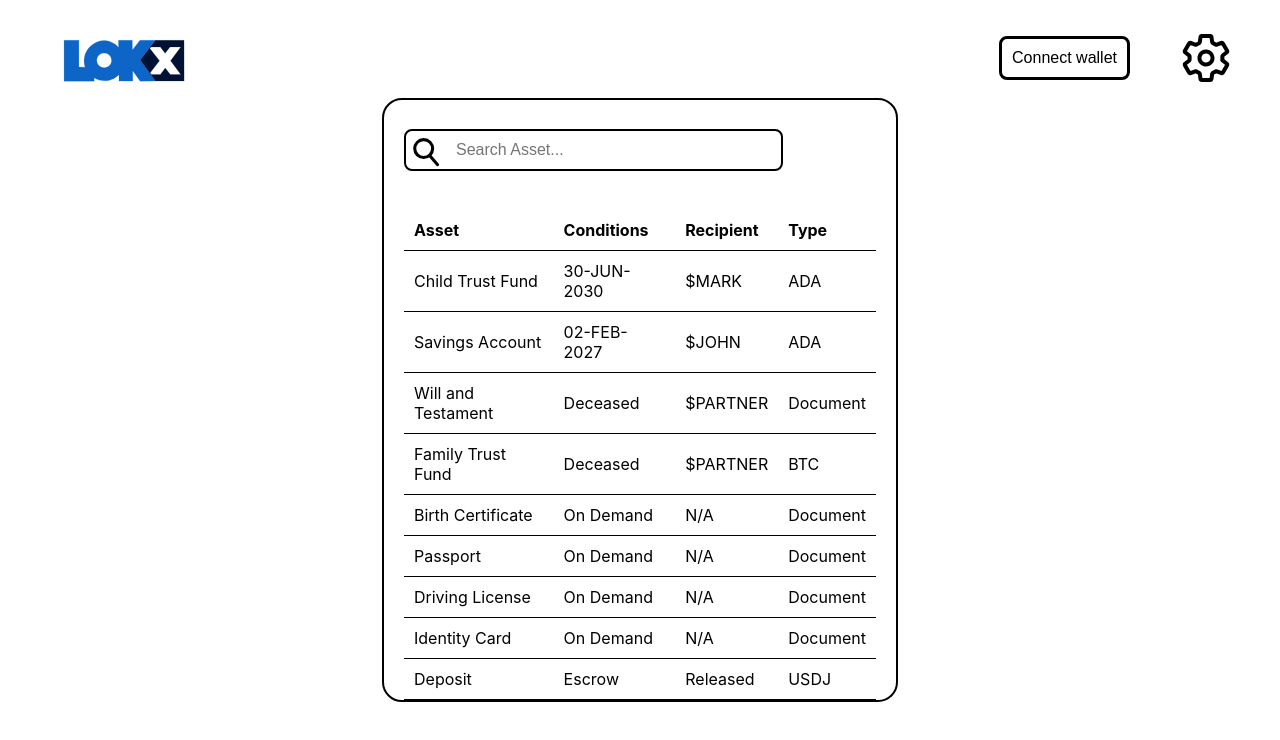
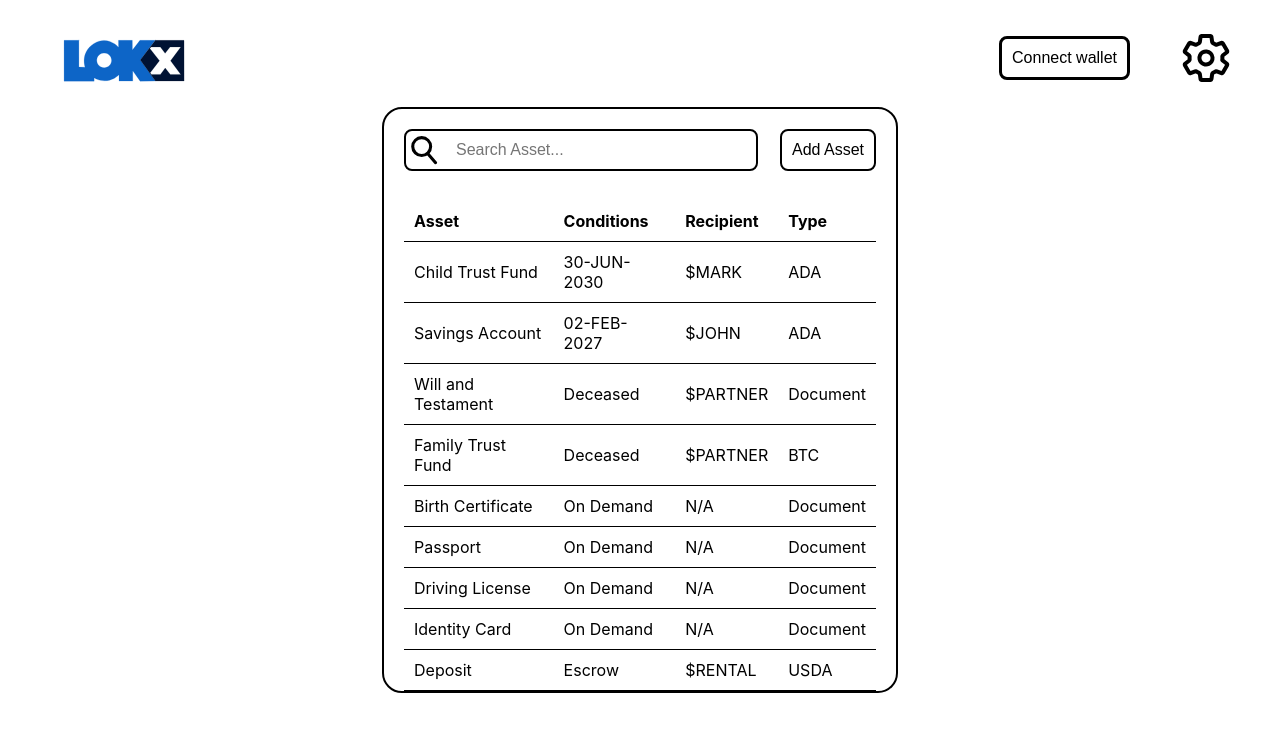
Before and after one commit to lokx-io/webUI, a React (Create React App) app in the folder lokx-web-pov/: page / in a window 1280 px wide. Shown: the top 740 px of the page. Built offline with nearby package versions, Linux system fonts and the light colour scheme.

Commit message:
More css tweaks plus Add button

```diff
--- a/lokx-web-pov/src/App.css
+++ b/lokx-web-pov/src/App.css
@@ -35,20 +35,21 @@
 }
 
 .Search-bar {
-  position: relative;
-  height: 60px;
   padding: 20px;
+  min-height: fit-content;
+  width: fit-content%;
+  display: grid;
+  grid-template-columns: 3fr 1fr;
 }
 
 .Search-input {
-  width: 140%;
+  width: 100%;
   box-sizing: border-box;
   border: 2px solid black;
   border-radius: 8px;
   font-size: 16px;
   background-color: white;
   background-image: url('./icon-search.svg');
-  background-position: 2px 2px;
   background-repeat: no-repeat;
   background-size: contain;
   padding: 10px 10px 10px 50px;
@@ -62,6 +63,14 @@
   padding: 10px 10px 10px 10px;
 }
 
+.Add-button{
+  border: 2px solid black;
+  background-color: white;
+  border-radius: 8px;
+  font-size: 16px;
+  padding: 10px 10px 10px 10px;
+}
+
 .Asset-div {
   padding-left: 20px;
   padding-right: 20px;
@@ -69,6 +78,7 @@
 }
 
 .Asset-table {
+  position: relative;
   width: 100%;
   border-collapse: collapse;
   border-bottom: 1pt solid black;
@@ -89,7 +99,8 @@
   -webkit-transform: translate(-50%, -50%);
   transform: translate(-50%, -50%);
   width: 40%;
-  min-height: 60%;
+  min-height: 60vh;
+  height: fit-content;
   border-radius: 20px;
   border: 2px solid black;
 }
--- a/lokx-web-pov/src/App.tsx
+++ b/lokx-web-pov/src/App.tsx
@@ -14,6 +14,19 @@ function MyWallet() {
   }
   return (
     <button className="Wallet-button d-block ml-auto" onClick={handleClick}>Connect wallet</button>
+  );
+}
+
+function AddAsset() {
+  const [count, setCount] = useState(0);
+  function handleClick() {
+    setCount(count+1);
+    alert(`You clicked me ${count} times!`);
+  }
+  return (
+    <div>
+      <button className="Add-button d-block ml-auto" onClick={handleClick}>Add Asset</button>
+    </div>
   );
 }
 
@@ -65,13 +78,14 @@ function AssetSortableList({ assets, assetSearchBarText }) {
 function AssetSearchBar({assetSearchBarText, onAssetSearchBarTextChange}) {
   return (
     <div className="Search-bar">
-    <form className="Vertical-center">
+      <form>
         <input className="Search-input"
           type="text"
           value={assetSearchBarText}
           placeholder="Search Asset..."
           onChange={(e) => onAssetSearchBarTextChange(e.target.value)}/>
       </form>
+      <AddAsset />
     </div>
   );
 }
@@ -109,7 +123,7 @@ const ASSETS = [
   { assetName: "Passport", assetConditions: "On Demand", assetRecipient: "N/A", assetType: "Document" },
   { assetName: "Driving License", assetConditions: "On Demand", assetRecipient: "N/A", assetType: "Document" },
   { assetName: "Identity Card", assetConditions: "On Demand", assetRecipient: "N/A", assetType: "Document" },
-  { assetName: "Deposit", assetConditions: "Escrow", assetRecipient: "Released", assetType: "USDJ" }
+  { assetName: "Deposit", assetConditions: "Escrow", assetRecipient: "$RENTAL", assetType: "USDA" }
 ];
 
 export default function App() {
```
Lines whose indentation alone changed are shown as unchanged.
